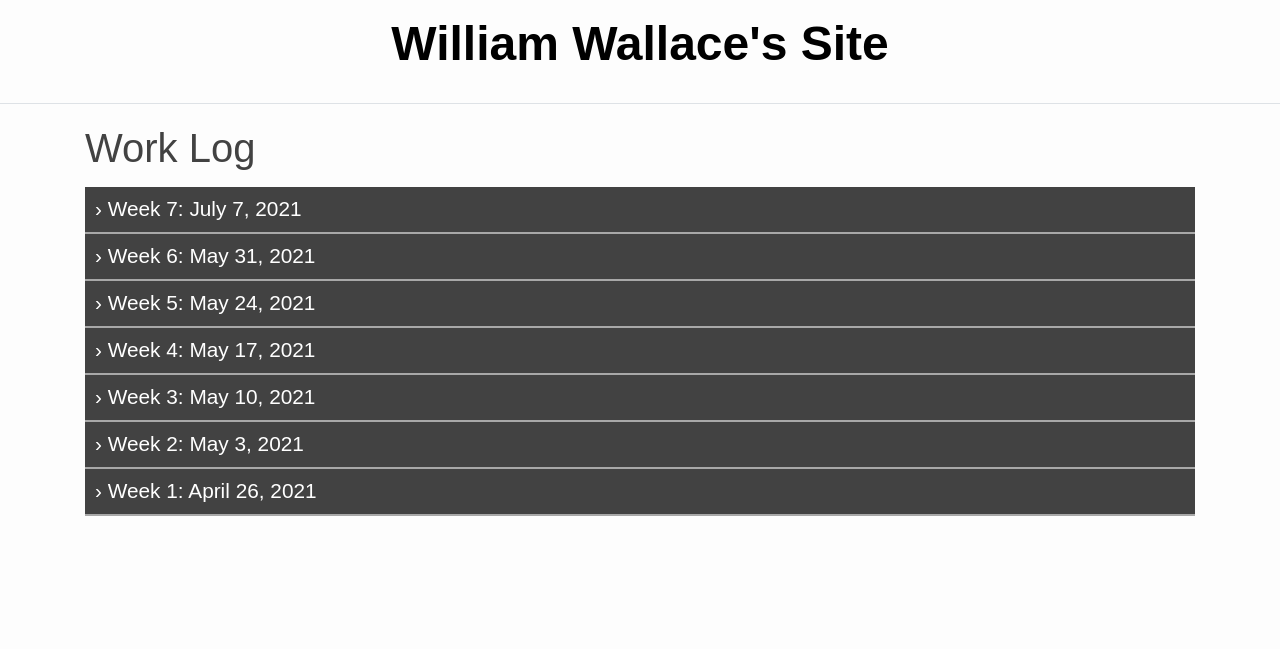
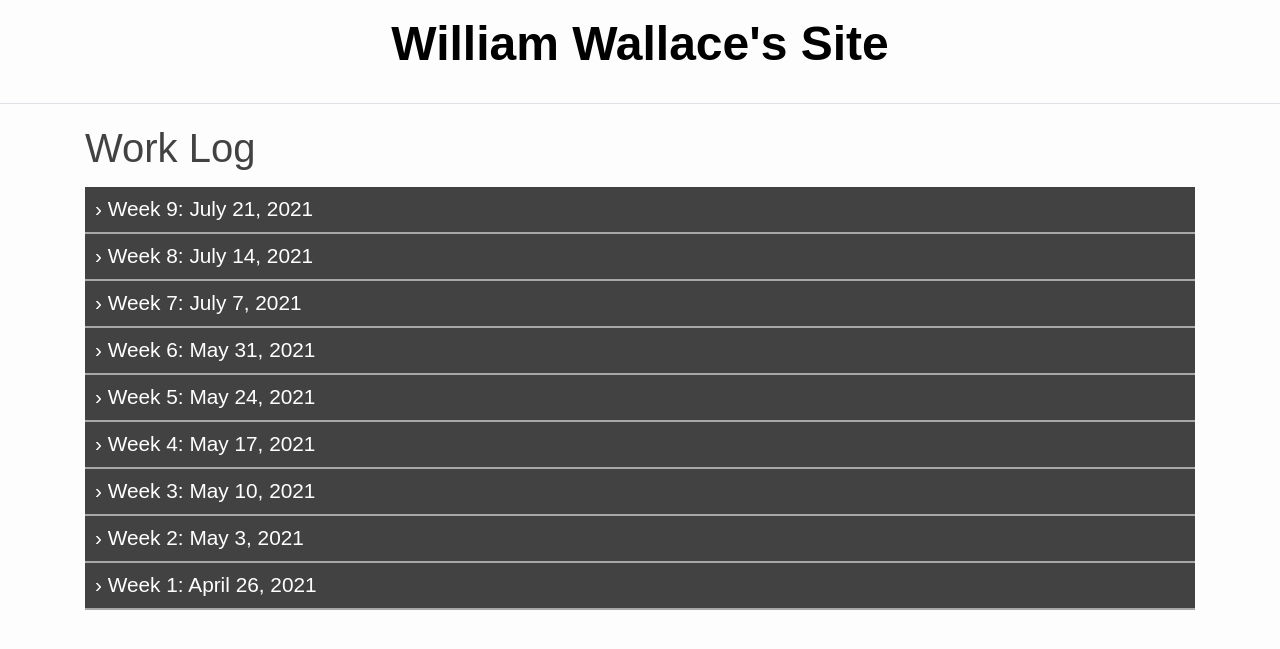
Before and after one commit to masterqwerty/masterqwerty.github.io, a Jekyll site: the page built from _pages/log.md, in a window 1280 px wide. Shown: the top 649 px of the page. Built offline with Jekyll 4.4.1, drawn with Linux system fonts in a browser that asks for light colours.

Commit message:
Added log entries for the past couple of weeks.

```diff
--- a/_pages/log.md
+++ b/_pages/log.md
@@ -2,6 +2,25 @@
 layout: default
 title: Work Log
 ---
+<h3 class="collapsible">Week 9: July 21, 2021</h3>
+<div class="content">
+  <h5 class="collapsible">Goals</h5>
+  <div class="sub-content">
+  <ul>
+    <li>Finish reading <em>Neutron Beam Testing Methodology and Results for a Complex Programmable Multiprocessor SoC</em></li>
+    <li>Familiarize myself with the Zed Board</li>
+  </ul>
+  </div>
+  <h5 class="collapsible">Log</h5>
+  <div class="sub-content">
+  </div>
+</div>
+
+<h3 class="collapsible">Week 8: July 14, 2021</h3>
+<div class="content">
+  <em>Nothing from this week.</em>
+</div>
+
 <h3 class="collapsible">Week 7: July 7, 2021</h3>
 <div class="content">
   <h5 class="collapsible">Goals</h5>
@@ -13,6 +32,9 @@ title: Work Log
   </div>
   <h5 class="collapsible">Log</h5>
   <div class="sub-content">
+  <ul>
+    <em>Didn't manage to get anything done this week.</em>
+  </ul>
   </div>
 </div>
 
```
